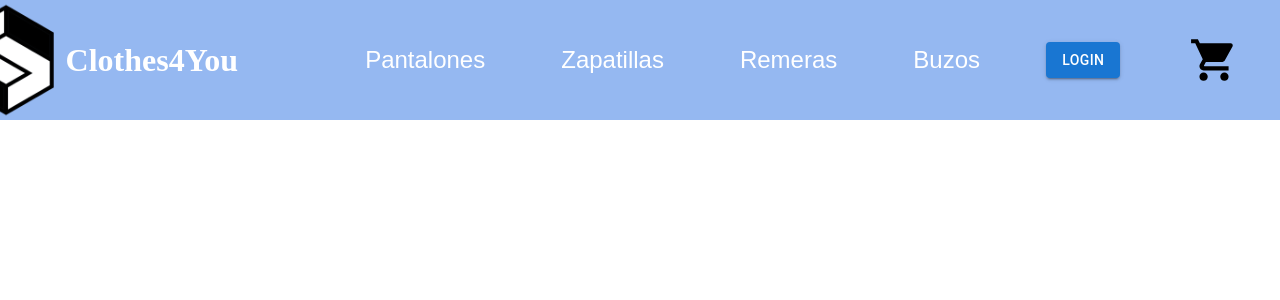
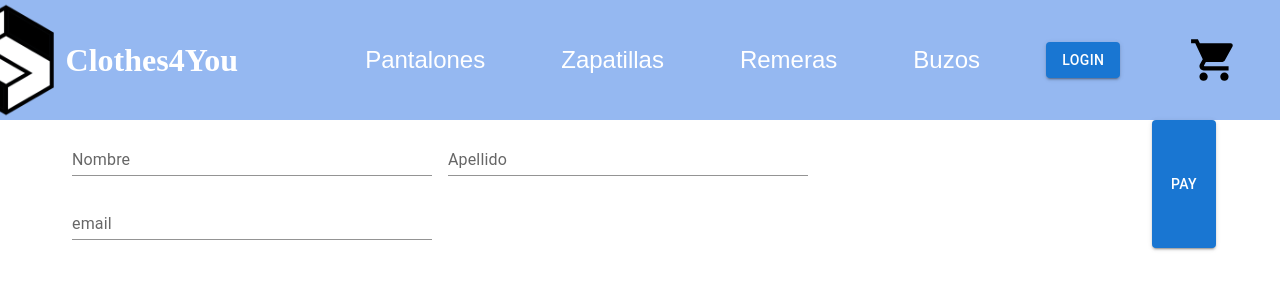
Before and after one commit to EzequielHuayta/reactPagina, a React (Create React App) app: page /payment in a window 1280 px wide. Shown: the top 300 px of the page. Built offline with nearby package versions, Linux system fonts and the light colour scheme.

Commit message:
Item collection II

```diff
--- a/src/App.js
+++ b/src/App.js
@@ -9,6 +9,7 @@ import {
 import { ItemDetailContainer } from './components/ItemDetailContainer';
 import { CustomProvider } from './Context/CartContext';
 import { Cart } from './components/Cart';
+import { Form } from './components/Form';
 <meta name="viewport" content="initial-scale=1, width=device-width" />
 
 function App() {
@@ -22,6 +23,7 @@ function App() {
             <Route path="/category/:categoryId" element={<ItemListContainer saludo={'Bienvenido a mi pagina react!'}/>}/>
             <Route path="/product/:productId" element={<ItemDetailContainer />}/>
             <Route path="cart/" element={<Cart/>}/>
+            <Route path="/payment" element={<Form/>}/>
           </Routes>
         </CustomProvider>
       </BrowserRouter>
--- a/src/components/Cart.js
+++ b/src/components/Cart.js
@@ -3,8 +3,9 @@ import React, { useContext, useEffect, useState } from 'react'
 import { Link } from 'react-router-dom';
 import { context } from '../Context/CartContext'
 
+export const Cart = () => {
 
-export const Cart = () => {
+
 
 const { products, removeProduct, clear, total } = useContext(context);
 
@@ -46,6 +47,9 @@ const { products, removeProduct, clear, total } = useContext(context);
     <Container sx={{display: 'flex', alignItems: 'center', justifyContent: 'end' }} >
       <Button sx={{ marginRight: 2 }} onClick ={clear} variant="outlined" color="error">Vaciar carrito</Button>
       <h1>Total: {total}</h1>
+      <Link  to="/payment">
+      <Button sx={{ marginRight: 2 }} variant="outlined" color="success">Pagar</Button>
+      </Link>
     </Container>
     </>
     :
--- /dev/null
+++ b/src/components/Form.js
@@ -0,0 +1,41 @@
+import { Button, Container } from '@mui/material'
+import React, { useContext } from 'react'
+import { FormUserData } from './FormUserData'
+import { context } from '../Context/CartContext'
+import {db} from '../firebase/firebase'
+
+import { collection, addDoc, serverTimestamp, updateDoc, doc} from 'firebase/firestore'
+
+export const Form = () => {
+
+    const { products, total, clear } = useContext(context);
+
+    const endShopping = (dataUser) => {
+
+        const ventasCollection = collection(db, 'ventas');
+        addDoc(ventasCollection, {
+        dataUser,
+        items: products,
+        date: serverTimestamp(),
+        total,
+        })
+        .then( () => {
+
+            products.forEach(product => {
+            const updateCollection = doc(db, 'products', product.id)
+            updateDoc(updateCollection,{stock: product.stock - product.quantity})
+        });
+        })
+        .finally( () => {
+            clear();
+        })
+
+
+    }
+
+  return (
+    <Container sx={{display:'flex', justifyContent:'center'}}>
+    <FormUserData endShopping = {endShopping}/>
+    </Container>
+  )
+}
--- /dev/null
+++ b/src/components/FormUserData.js
@@ -0,0 +1,36 @@
+import { Button, Stack, TextField } from '@mui/material'
+import { Box } from '@mui/system'
+import React, { useContext, useState } from 'react'
+
+export const FormUserData = ( {endShopping} ) => {
+
+    const [open, setOpen] = React.useState(false);
+
+    const pay = () => {
+
+        endShopping({
+        name: document.getElementById('name').value,
+        surname: document.getElementById('surname').value,
+        mail: document.getElementById('email').value
+        });
+    }
+  return (
+    <>
+    <Box
+      component="form"
+      sx={{
+        '& > :not(style)': { m: 1, width: '45ch', justifyContent:'center' },
+      }}
+      noValidate
+      autoComplete="off"
+    >
+            <TextField sx={{width:'49%'}} id="name" label="Nombre" variant="standard" />
+            <TextField sx={{width:'49%'}} id="surname" label="Apellido" variant="standard" />
+            <TextField sx={{width:'49%'}} id="email" label="email" variant="standard" />
+    </Box>
+
+    <Button onClick={pay} variant="contained">Pay</Button>
+
+    </>
+  )
+}
```
